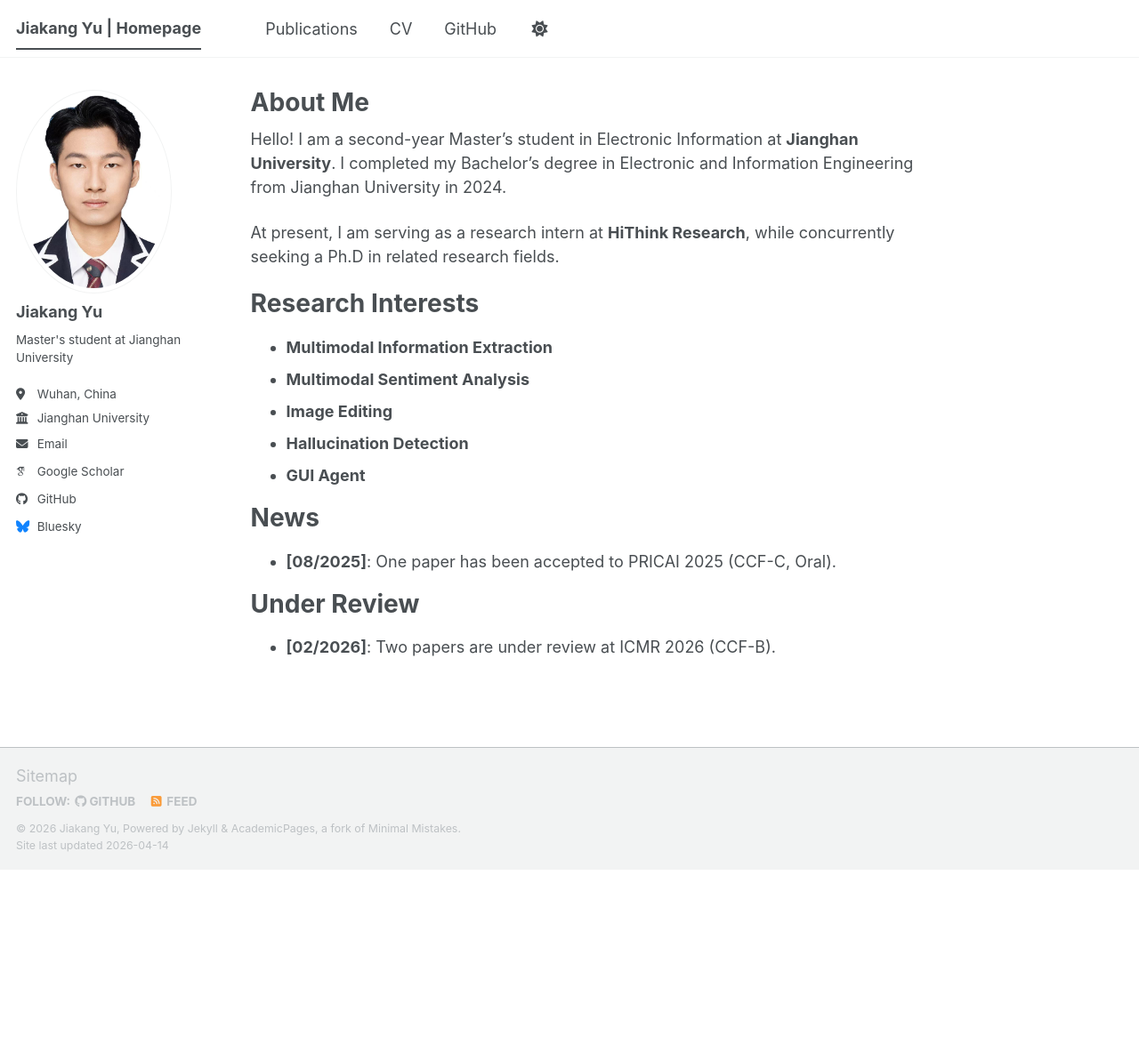
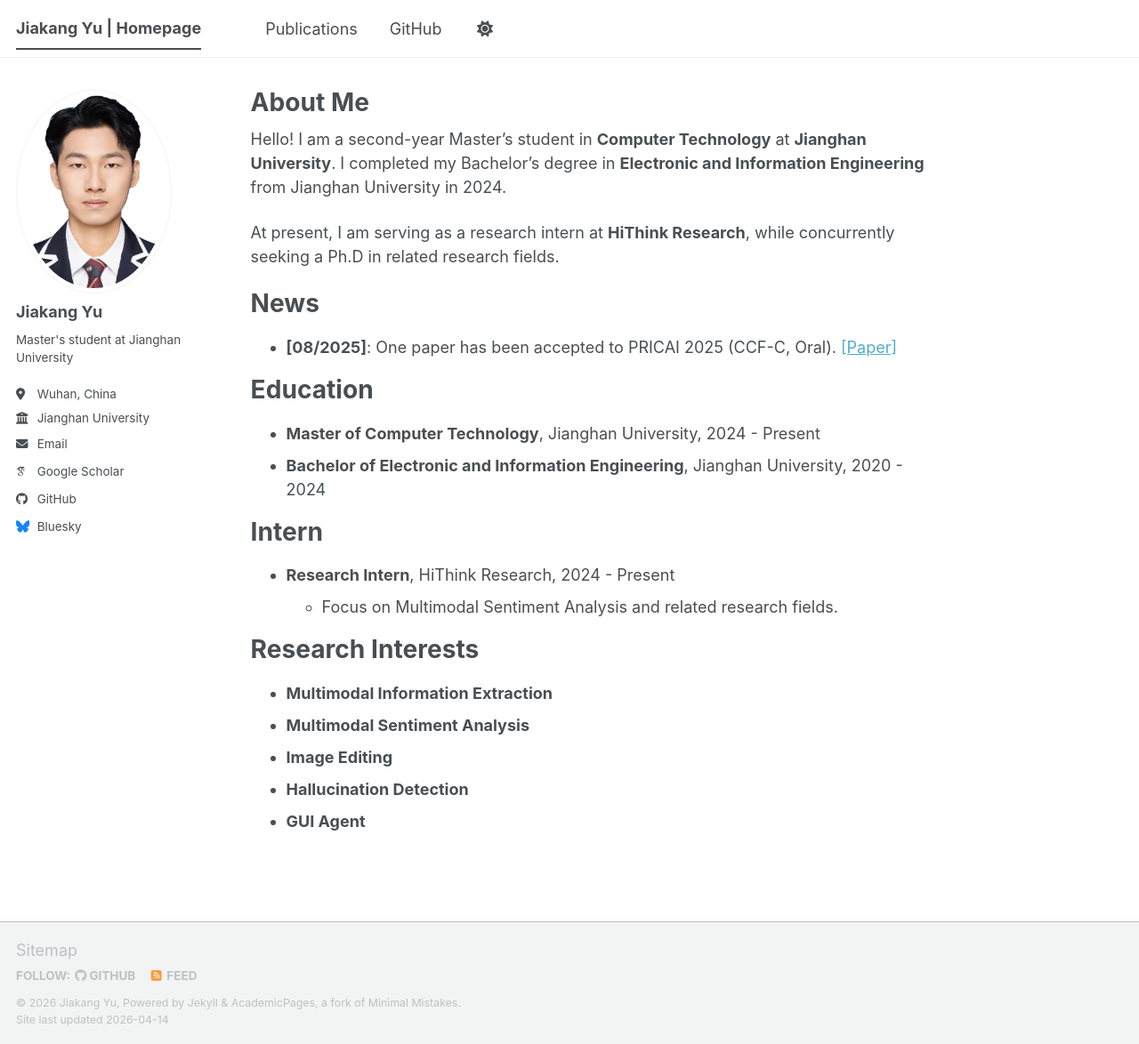
Before and after one commit to kaka-yjk/kaka-yjk.github.io, a Jekyll site: the page built from _pages/about.md, in a window 1280 px wide and 1174 px high. Shown: the whole window at 89% size. Built offline with Jekyll 4.4.1, drawn with Linux system fonts in a browser that asks for light colours; some web fonts are replaced; a script bundle is joined from its source files by our own code; library files that are not in the unit come from our copies.

Commit message:
Refine homepage layout: update education, intern sections, and BibTeX citation

```diff
--- a/_data/navigation.yml
+++ b/_data/navigation.yml
@@ -2,8 +2,5 @@ main:
   - title: "Publications"
     url: /publications/
 
-  - title: "CV"
-    url: /cv/
-
   - title: "GitHub"
     url: "https://github.com/kaka-yjk"
--- a/_pages/about.md
+++ b/_pages/about.md
@@ -8,9 +8,23 @@ redirect_from:
   - /about.html
 ---
 
-Hello! I am a second-year Master's student in Electronic Information at **Jianghan University**. I completed my Bachelor's degree in Electronic and Information Engineering from Jianghan University in 2024.
+Hello! I am a second-year Master's student in **Computer Technology** at **Jianghan University**. I completed my Bachelor's degree in **Electronic and Information Engineering** from Jianghan University in 2024.
 
 At present, I am serving as a research intern at **HiThink Research**, while concurrently seeking a Ph.D in related research fields.
+
+News
+======
+* **[08/2025]**: One paper has been accepted to PRICAI 2025 (CCF-C, Oral). [[Paper]](https://doi.org/10.1007/978-981-95-7081-2_34)
+
+Education
+======
+* **Master of Computer Technology**, Jianghan University, 2024 - Present
+* **Bachelor of Electronic and Information Engineering**, Jianghan University, 2020 - 2024
+
+Intern
+======
+* **Research Intern**, HiThink Research, 2024 - Present
+  * Focus on Multimodal Sentiment Analysis and related research fields.
 
 Research Interests
 ======
@@ -19,11 +33,3 @@ Research Interests
 * **Image Editing**
 * **Hallucination Detection**
 * **GUI Agent**
-
-News
-======
-* **[08/2025]**: One paper has been accepted to PRICAI 2025 (CCF-C, Oral).
-
-Under Review
-======
-* **[02/2026]**: Two papers are under review at ICMR 2026 (CCF-B).
```
Also changed, not shown: _publications/2025-08-01-amccl.md (+14 -1 lines).
